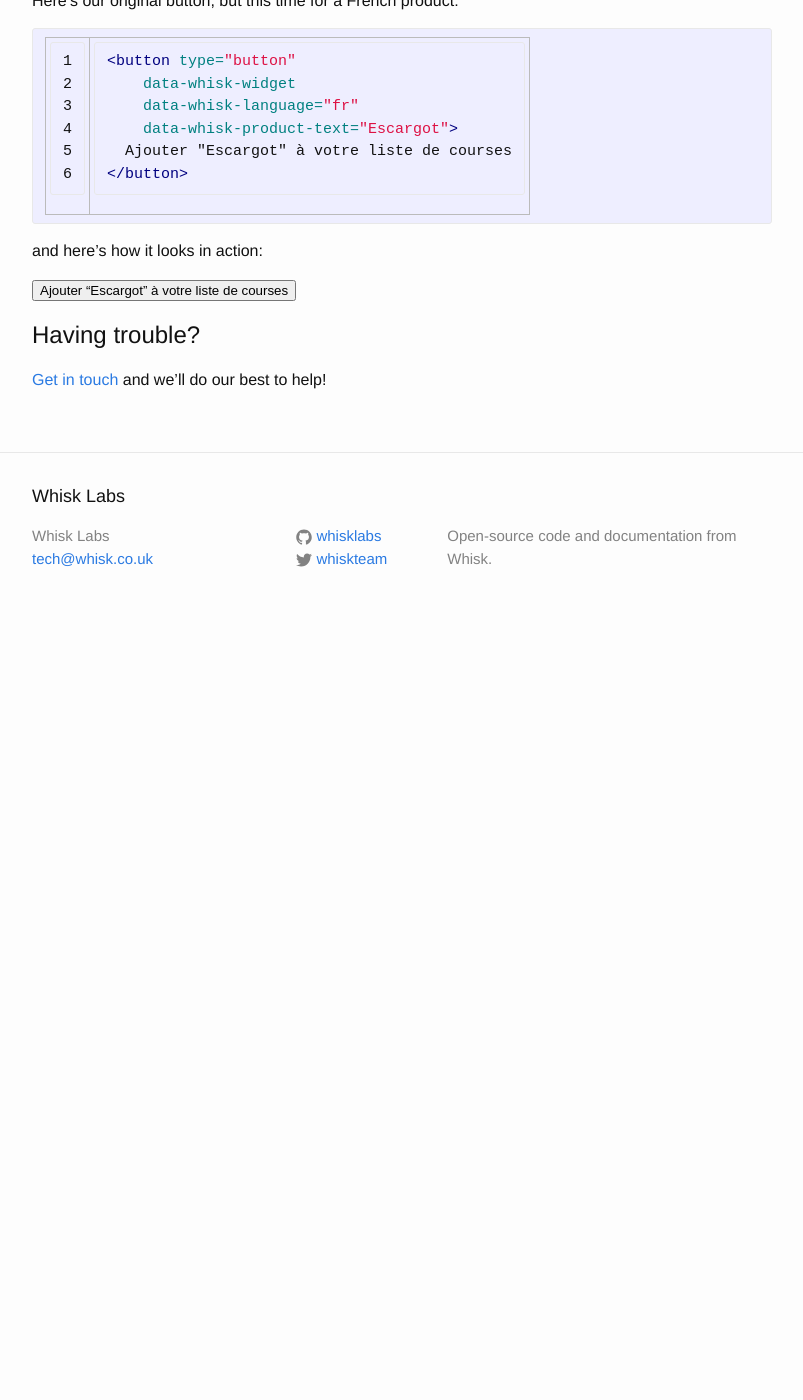
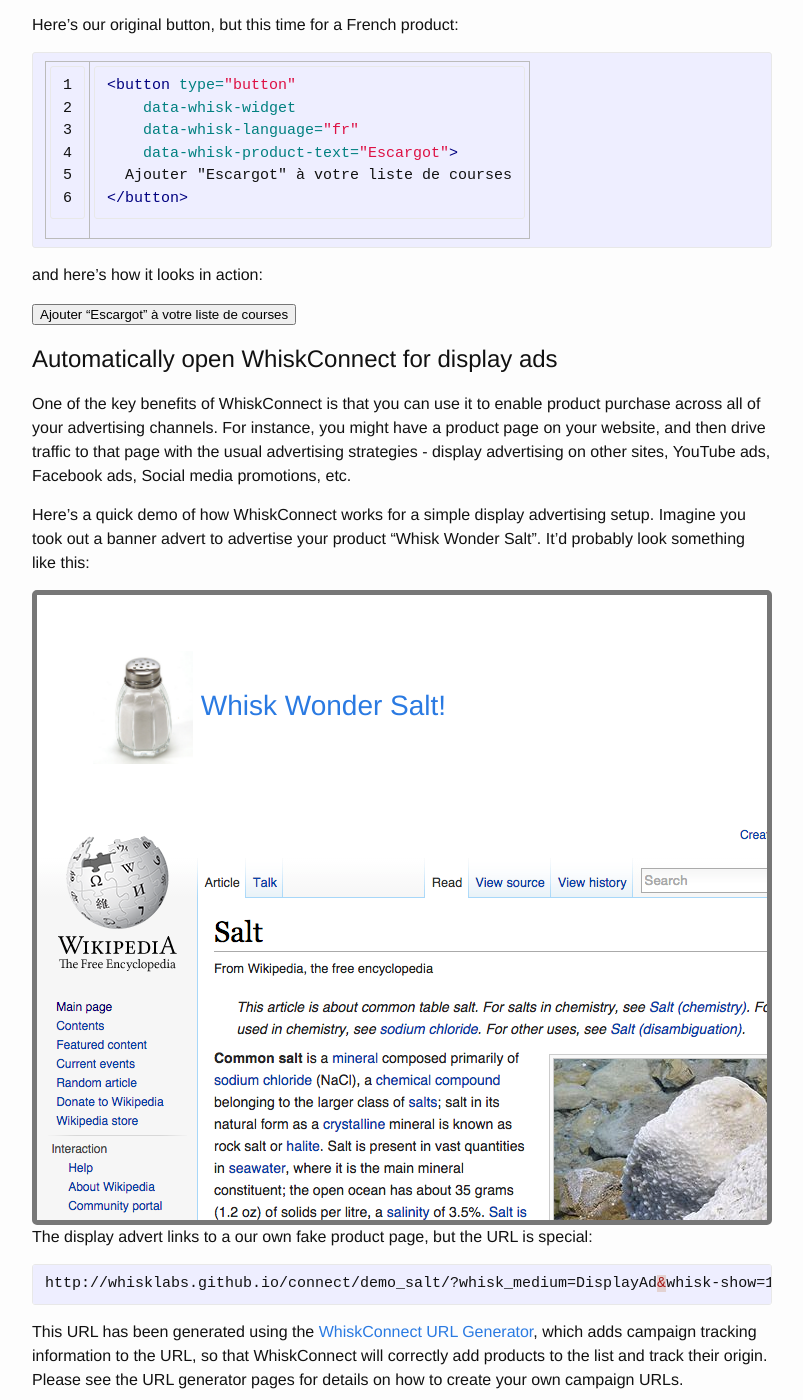
Before and after one commit to whisklabs/whisklabs.github.io, a Jekyll site: the page built from connect/index.md, in a window 1280 px wide and 1400 px high, scrolled down 7860 px. Shown: the whole window, without its empty margins (238-1041 px from the left). Built offline with Jekyll 4.4.1, drawn with Linux system fonts in a browser that asks for light colours; nearby versions of some CDN libraries; a script that is not in the unit is left out; before the commit the page ends 8490 px from its top, so only the background shows below that; some of the changed text lies outside the part shown.

Commit message:
Added Product demo pages, and basic documentation for using the URL generator for display advertising

```diff
--- /dev/null
+++ b/_sass/_products.scss
@@ -0,0 +1,21 @@
+.product {
+  width: 350px;
+  border: 3px solid #888;
+  border-radius: 5px;
+  padding: 2em;
+
+  img {
+    border: 3px solid #eee;
+    border-radius: 5px;
+  }
+  .widget {
+    display: block;
+    padding: 1ex;
+    margin: 1ex;
+    border-radius: 5px;
+    border: 1px solid #777;
+    cursor: pointer;
+    color: white;
+    background-color: green;
+  }
+}
--- a/whiskconnect.md
+++ b/connect/index.md
@@ -1,9 +1,8 @@
 ---
 layout: page
 title: WhiskConnect
-permalink: /WhiskConnect/
+permalink: /connect/
 ---
-
 
 WhiskConnect is a service that connects your online products to the Whisk Shopping List. You can find more details about WhiskConnect on our [marketing pages](https://whisk.com/connect/).
 
@@ -366,12 +365,40 @@ and here's how it looks in action:
   Ajouter "Escargot" à votre liste de courses
 </button>
 
+
+
+# Automatically open WhiskConnect for display ads
+
+One of the key benefits of WhiskConnect is that you can use it to enable product purchase across all of your advertising channels. For instance, you might have a product page on your website, and then drive traffic to that page with the usual advertising strategies - display advertising on other sites, YouTube ads, Facebook ads, Social media promotions, etc.
+
+Here's a quick demo of how WhiskConnect works for a simple display advertising setup. Imagine you took out a banner advert to advertise your product "Whisk Wonder Salt". It'd probably look something like this:
+
+<div id="fake_page">
+  <a id="banner_advert" href="/connect/demo_salt/?whisk_medium=DisplayAd&whisk-show=1&whisk_source=WhiskDevDocs&whisk_content=ProductLink&whisk_campaign=WhiskDevDemos&whisk_term=Salt">
+    <img src="/connect/images/salt_product.png" alt="Salt" width="100">
+    Whisk Wonder Salt!
+  </a>
+  <div id="fake_site_content"></div>
+</div>
+
+The display advert links to a our own fake product page, but the URL is special:
+
+{% highlight html %}
+http://whisklabs.github.io/connect/demo_salt/?whisk_medium=DisplayAd&whisk-show=1&whisk_source=WhiskDevDocs&whisk_content=ProductLink&whisk_campaign=WhiskDevDemos&whisk_term=Salt
+{% endhighlight %}
+
+This URL has been generated using the [WhiskConnect URL Generator](https://connect.whisk.com/#!/utils/urlgenerator), which adds campaign tracking information to the URL, so that WhiskConnect will correctly add products to the list and track their origin.  Please see the URL generator pages for details on how to create your own campaign URLs.
+
+WhiskConnect generated URLs can be used across all your existing advertising and social platforms - wherever you'd normally send people to a product, you can use WhiskConnect to enable that product for the Whisk Shopping List.
+
+
 # Having trouble?
 
 [Get in touch](mailto:tech@whisk.co.uk) and we'll do our best to help!
 
 
 <style>
+
   .demo_widget_wrapper {
     border-radius: 5px;
     border: 1px solid #777;
@@ -399,6 +426,25 @@ and here's how it looks in action:
     color: white;
     background-color: #930;
   }
+
+  #fake_page {
+    border: 5px solid #777;
+    border-radius: 5px;
+    background: white;
+  }
+
+  #fake_page #banner_advert {
+    display: block;
+    width: 100%;
+    font-size: 28px;
+    padding: 1em;
+    margin: 1em;
+  }
+  #fake_page #fake_site_content {
+    width: 100%;
+    height: 400px;
+    background: url("{{ baseurl }}/connect/images/fake_wikipedia.png");
+  }
 </style>
 
 
--- a/css/main.scss
+++ b/css/main.scss
@@ -49,5 +49,6 @@ $on-laptop:        800px;
         "base",
         "layout",
         "syntax-highlighting",
-        "tables"
+        "tables",
+        "products"
 ;
```
Also changed, not shown: connect/demo_pepper.md (added, +20 -0 lines), connect/demo_salt.md (added, +20 -0 lines), connect/demo_salt_and_pepper.md (added, +35 -0 lines), connect/images/fake_wikipedia.png (added), connect/images/pepper_product.jpg (added), connect/images/salt_product.png (added).
